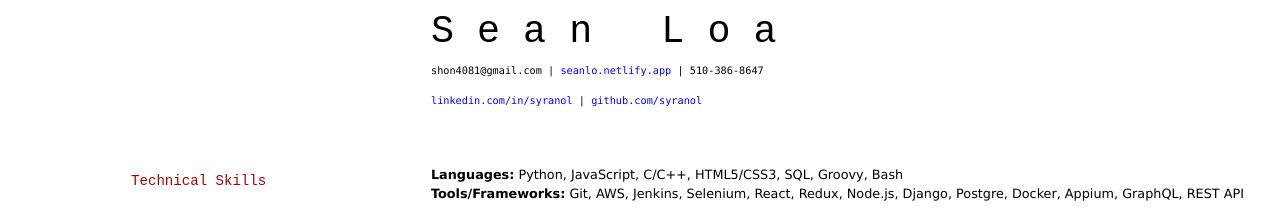
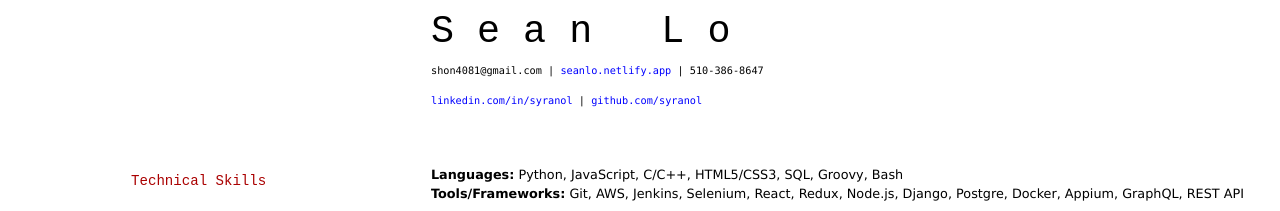
Before and after one commit to elipapa/markdown-cv, a Jekyll site: the page built from index.md, in a window 1280 px wide. Shown: the top 211 px of the page. Built offline with Jekyll 4.4.1, drawn with Linux system fonts in a browser that asks for light colours.

Commit message:
Update index.md

```diff
--- a/index.md
+++ b/index.md
@@ -1,9 +1,9 @@
 ---
 layout: cv
-title: Sean Loa's Resume
+title: Sean Lo's Resume
 ---
 
-# S e a n     <span style="opacity:0;">_</span> L o a
+# S e a n     <span style="opacity:0;">_</span> L o
 
 <div id="webaddress">
   <a><font color="black"> shon4081@gmail.com <font color="black">| <a href="https://seanlo.netlify.app"><font color="blue"> seanlo.netlify.app</font></a> | </font>  510-386-8647 </font> </a>
```
